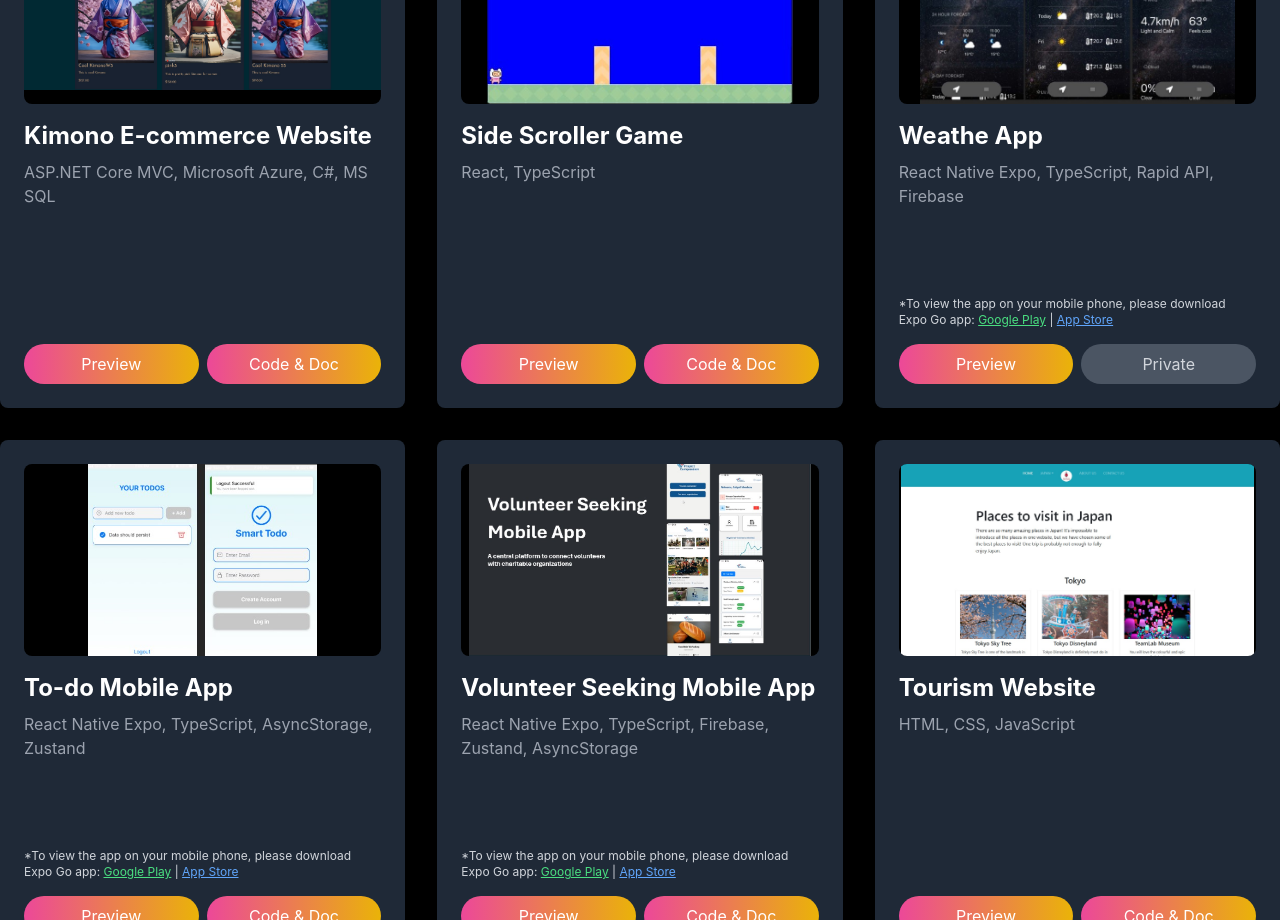
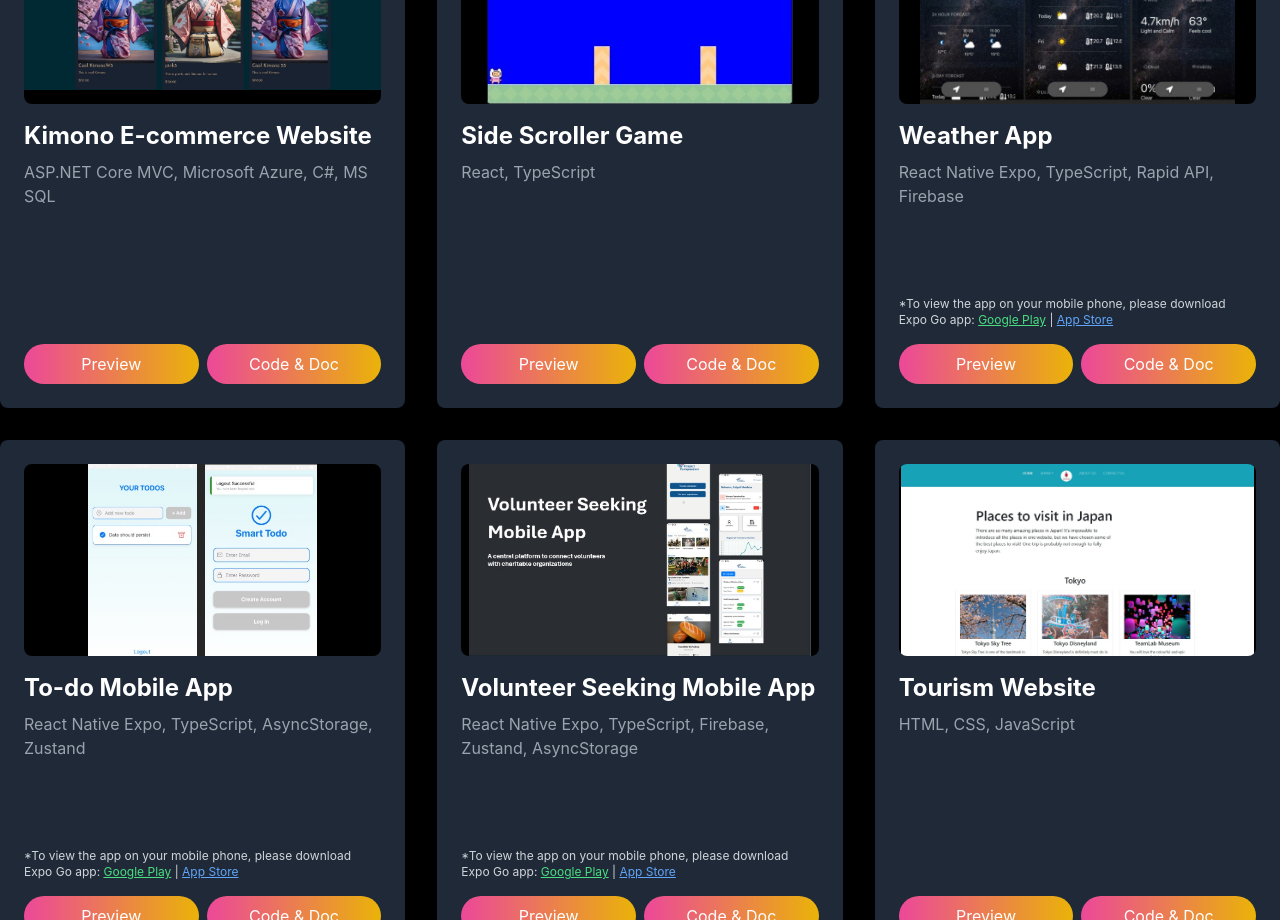
Before and after one commit to AyakoNaganeyama/dev-portfolio, a React (Vite) app: page / in a window 1280 px wide. Shown: the part 1920-2840 px from the top of the page. Built offline with nearby package versions, Linux system fonts and the light colour scheme.

Commit message:
fix: typo

```diff
--- a/src/components/Project.jsx
+++ b/src/components/Project.jsx
@@ -26,7 +26,7 @@
   },
   {
     id: 3,
-    name: "Weathe App",
+    name: "Weather App",
     technologies: "React Native Expo, TypeScript, Rapid API, Firebase",
     image: Weather,
     github: "https://github.com/AyakoNaganeyama/to-do-list-mobile-app",
```
